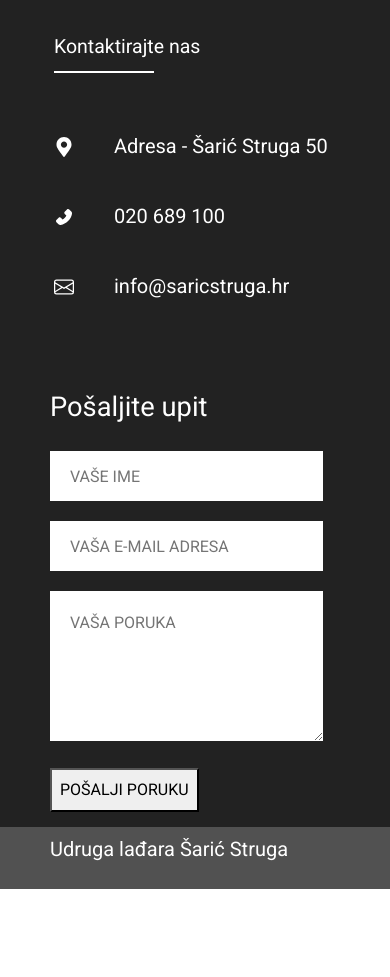
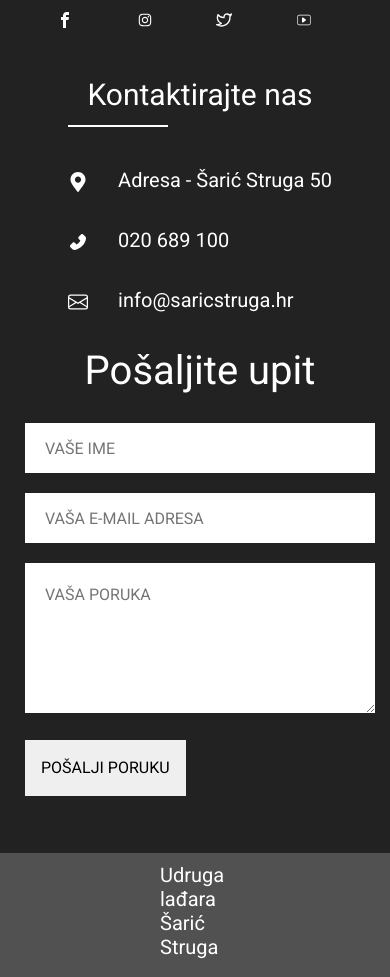
Before and after one commit to lnikol00/Sport-Organization-Application, a React (Create React App) app in the folder client/: page /info in a window 390 px wide. Shown: the part 4960-5937 px from the top of the page. Before the commit the page ends 5849 px from the top, so only its background shows below. Built offline with nearby package versions, Linux system fonts and the light colour scheme.

Commit message:
Update footer

```diff
--- a/client/src/components/footer/Footer.js
+++ b/client/src/components/footer/Footer.js
@@ -35,7 +35,7 @@ function Footer() {
     return (
         <div className={styles.mainContainer}>
             <div className={styles.footerContainer}>
-                <div>
+                <div className={styles.aboutContainer}>
                     <div className={styles.linksContainer}>
                         <h2>Potražite nas na društvenim mrežama</h2>
                         <ul>
@@ -44,22 +44,16 @@ function Footer() {
                                     <ImIcons.ImFacebook />
                                 </a>
                             </li>
-                        </ul>
-                        <ul>
                             <li>
                                 <a href="https://www.instagram.com/">
                                     <AiIcons.AiOutlineInstagram />
                                 </a>
                             </li>
-                        </ul>
-                        <ul>
                             <li>
                                 <a href="https://twitter.com/">
                                     <FiIcons.FiTwitter />
                                 </a>
                             </li>
-                        </ul>
-                        <ul>
                             <li>
                                 <a href="https://www.youtube.com/">
                                     <CiIcons.CiYoutube />
@@ -92,18 +86,19 @@ function Footer() {
                     <form className={styles.input} ref={form} onSubmit={sendEmail}>
                         <div>
                             <input
-                                type="ime"
+                                type="text"
                                 placeholder='VAŠE IME'
                                 onChange={(e) => setUsername(e.target.value)}></input>
                         </div>
                         <div>
-                            <input type="email"
+                            <input
+                                type="email"
                                 placeholder='VAŠA E-MAIL ADRESA'
                                 onChange={(e) => setEmail(e.target.value)}></input>
                         </div>
                         <div>
                             <textarea
-                                name='message'
+                                type="text"
                                 cols="10"
                                 rows="5"
                                 placeholder='VAŠA PORUKA'
@@ -113,7 +108,7 @@ function Footer() {
                     </form>
                 </div>
             </div>
-            <div className={styles.name}>
+            <div className={styles.namContainer}>
                 <h5>Udruga lađara Šarić Struga</h5>
             </div>
         </div>
--- a/client/src/styles/footer/footer.module.css
+++ b/client/src/styles/footer/footer.module.css
@@ -2,18 +2,18 @@
     background-color: #222222;
     top: 0;
     color: white;
-    padding: 20px 0px;
 }
 
 .footerContainer {
     display: grid;
-    grid-template-columns: 1fr 1fr;
+    grid-template-columns: repeat(2, 1fr);
+    padding: 25px;
+    margin: 2em 10em;
 }
 
 .footerContainer h2 {
     font-size: 30px;
-    padding: 20px 0px 20px 160px;
-    font-weight: 100;
+    padding: 30px 0px;
 }
 
 .footerContainer h2::after {
@@ -25,31 +25,32 @@
 }
 
 .linksContainer ul {
-    display: inline-flex;
-    padding: 20px 0px 20px 170px;
+    display: grid;
+    grid-template-columns: repeat(4, 1fr);
     list-style: none;
 }
 
 .linksContainer a {
-    display: flex;
-    text-decoration: none;
-    box-sizing: border-box;
     color: white;
 }
 
 .info {
-    padding: 40px 0px;
+    display: flex;
+    flex-direction: column;
+    gap: 30px;
 }
 
 .info div {
     display: flex;
-    gap: 40px;
-    padding: 0px 0px 40px 170px;
+    gap: 30px;
     font-size: 20px;
 }
 
 .queryContainer {
-    padding: 10px 0px 0px 50px;
+    display: flex;
+    flex-direction: column;
+    justify-content: center;
+    align-items: center;
 }
 
 .queryContainer h1 {
@@ -84,6 +85,8 @@
     padding: 16px;
     font-size: 16px;
     cursor: pointer;
+    outline: none;
+    border: none;
 }
 
 .input button:disabled {
@@ -92,123 +95,40 @@
     color: black;
 }
 
-.name h5 {
-    padding: 10px 0px 0px 160px;
+.namContainer h5 {
+    padding: 0.5em 8em;
     font-size: 20px;
     background-color: #515151;
     box-shadow: 0 50vh 0 50vh #515151;
 }
 
-.containerPopUp {
-    display: flex;
-    right: 50px;
-    bottom: -1440px;
-    position: absolute;
-    padding: 20px;
-    border-radius: 4px;
-    border: none;
-    background-color: white;
-    color: black;
-    justify-content: center;
-    align-items: center;
-}
-
-.containerPopUp p {
-    font-size: 20px;
-}
-
-.check {
-    font-size: 26px;
-    margin-right: 10px;
-}
-
-@media screen and (max-width: 1100px) {
+@media screen and (max-width: 1200px) {
     .footerContainer {
-        grid-template-columns: 1fr;
+        grid-template-columns: repeat(1, 1fr);
+        justify-items: center;
+        align-items: center;
+        gap: 2em;
+        margin: 2em auto;
     }
 
-    .queryContainer h1 {
-        font-size: 40px;
-    }
-
-    .queryContainer {
-        padding: 10px 0px 0px 170px;
-    }
-
-    .containerPopUp {
-        right: 350px;
-        bottom: -2200px;
-
+    .aboutContainer {
+        display: flex;
+        flex-direction: column;
+        justify-content: center;
+        align-items: center;
     }
 }
 
-@media screen and (max-width: 750px) {
-    .containerPopUp {
-        right: 50px;
-        bottom: -2550px;
-    }
-}
-
-@media screen and (max-width: 740px) {
-    .containerPopUp {
-        right: 50px;
-        bottom: -2650px;
-    }
-}
-
-@media screen and (max-width: 600px) {
+@media screen and (max-width:600px) {
     .footerContainer h2 {
-        padding: 10px 54px;
-        font-size: 5vw;
-    }
-
-    .linksContainer ul {
-        margin: 0px auto;
-        padding: 40px 0px 40px 60px;
-        font-size: 20px;
-    }
-
-    .info div {
-        padding: 0px 54px 40px;
+        text-align: center;
     }
 
     .input input {
-        width: 70vw;
+        width: 350px;
     }
 
     .input textarea {
-        width: 70vw;
-    }
-
-    .queryContainer h1 {
-        font-size: 7vw;
-    }
-
-    .queryContainer {
-        padding: 10px 0px 0px 50px;
-    }
-
-    .input button {
-        padding: 8px 8px;
-        margin-bottom: 15px;
-    }
-
-    .name h5 {
-        padding: 10px 50px 0px;
-    }
-
-    .containerPopUp {
-        right: 50px;
-        bottom: -3300px;
-        padding: 15px;
-    }
-
-    .containerPopUp p {
-        font-size: 18px;
-    }
-
-    .check {
-        font-size: 22px;
-        margin-right: 10px;
+        width: 350px;
     }
 }
```
